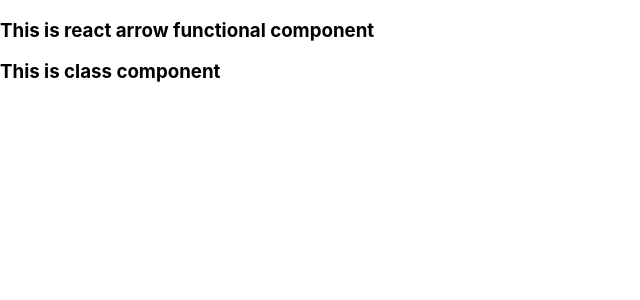
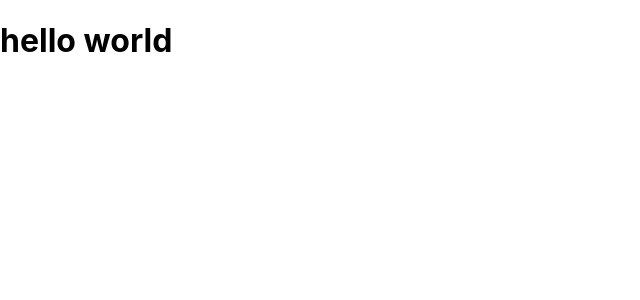
Before and after one commit to rameshbanakar/react_youtube_course_1, a React (Create React App) app: page / in a window 1280 px wide. Shown: the top 300 px of the page, without its empty margins (0-640 px from the left). Built offline with nearby package versions, Linux system fonts and the light colour scheme.

Commit message:
jsx code

```diff
--- a/src/App.js
+++ b/src/App.js
@@ -3,14 +3,16 @@
 import FuncComp from './Components/FuncComp'
 import {ArrowComp} from "./Components/ArrowComp"
 import ClassComp from './Components/ClassComp'
+import Jsx from "./Components/jsx"
 const App = () => {
   return (
     <div>
-     {/* <FuncComp/> */}
-     <ArrowComp/>
-     <ClassComp/>
+      <Jsx />
+      {/* <FuncComp/> */}
+      {/* <ArrowComp/>
+     <ClassComp/> */}
     </div>
-  )
+  );
 }
 
 export default App
--- /dev/null
+++ b/src/Components/jsx.js
@@ -0,0 +1,9 @@
+import React from 'react'
+
+export default function jsx() {
+  return (
+   React.createElement("div",null,React.createElement('h1',null,"hello world"))
+  )
+}
+
+// jsx stands for javascript xml which help us to write the HTML code in the react application
```
